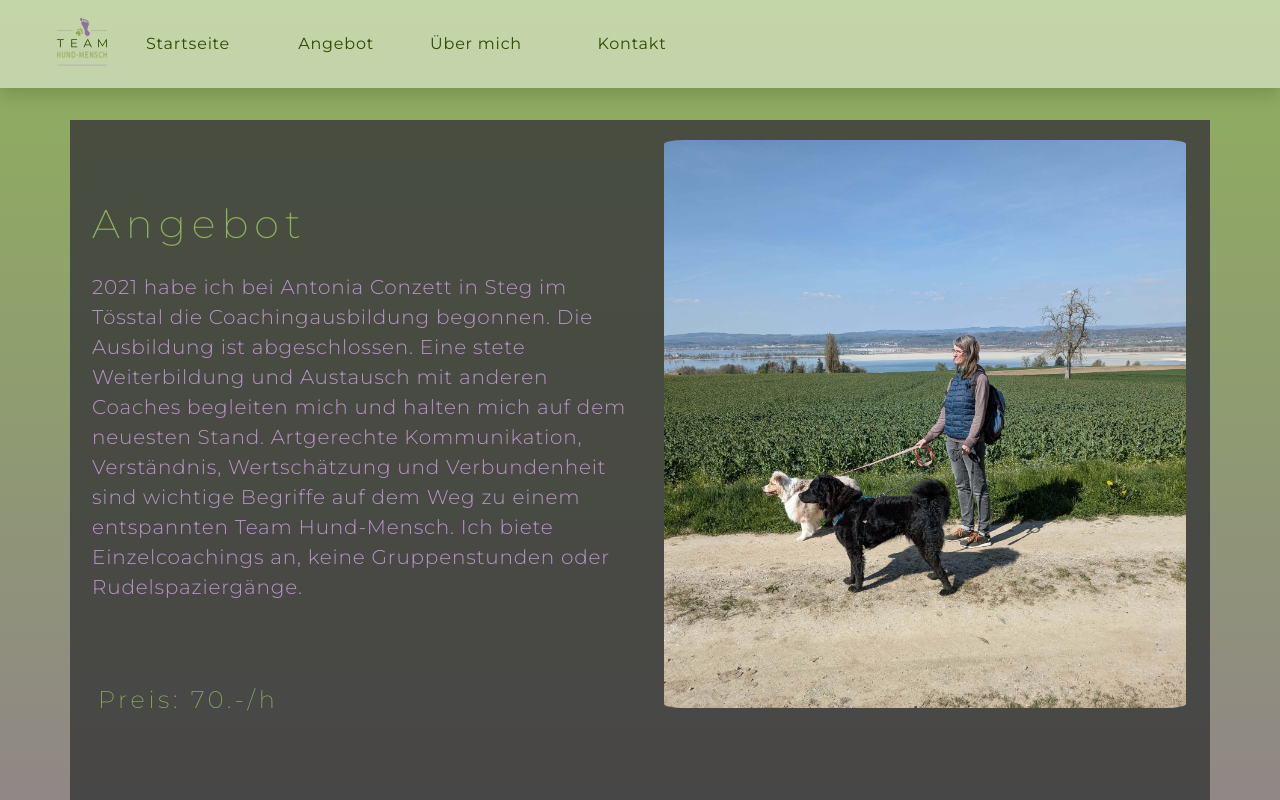
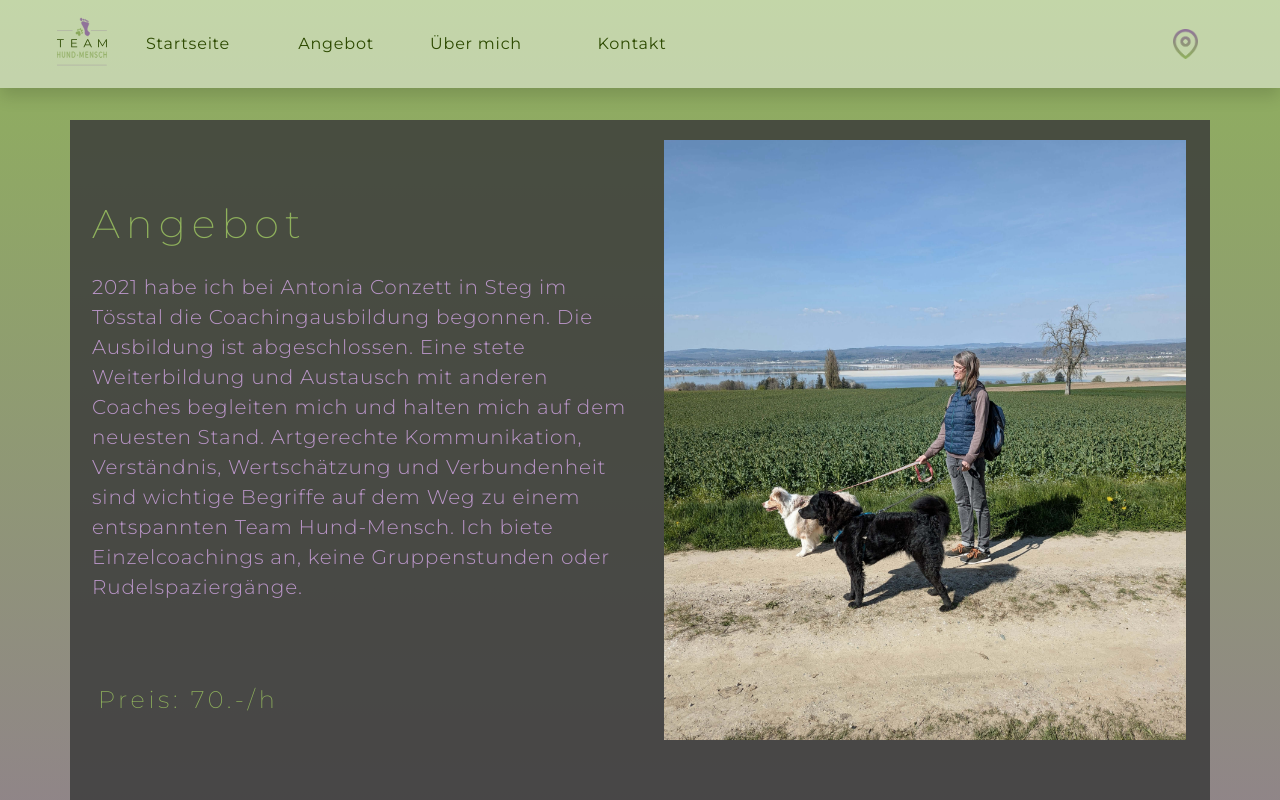
Before and after one commit to lunarpotato/website_dogcoach, a Next.js app: page /angebot in a window 1280 px wide. Shown: the top 800 px of the page. Built offline with nearby package versions, Linux system fonts and the light colour scheme.

Commit message:
layout adjustments contact und angebot page

```diff
--- a/app/angebot/page.tsx
+++ b/app/angebot/page.tsx
@@ -49,16 +49,17 @@ export default function Leistungen() {
             <img
               className="image"
               loading="lazy"
+              aria-placeholder="blur"
 
               style={{
-                minHeight: "200px",
+                minHeight: "150px",
                 maxHeight: "600px",
                 width: "100%",
                 objectFit: "cover",
-                paddingBottom: "1rem",
-                paddingTop: "1rem",
-                border: "1 px #bfd59e9c",
-                borderRadius: "1.25rem",
+                marginBottom: "1rem",
+                marginTop: "1rem",
+
+
               }}
               src="./img/spazieren_mit_see.jpg"
             />
--- a/app/components/Navbar/Navbar.tsx
+++ b/app/components/Navbar/Navbar.tsx
@@ -56,7 +56,16 @@ export default function Navbar() {
                   {contact}
                 </Link>
               </li>
+
             </ul>
+
+              <li className="justify-self-end" style={{ textDecoration:"none ", listStyle:"none"}}>
+                <a href="https://www.google.com/maps/place/8280+Kreuzlingen/@47.6405613,9.1317982,13z/data=!3m1!4b1!4m6!3m5!1s0x479af72e3a0ca66d:0xf2bbe4623eb9d6f2!8m2!3d47.6447397!4d9.1707858!16zL20vMDN6cWI3?entry=ttu&g_ep=EgoyMDI1MDYzMC4wIKXMDSoASAFQAw%3D%3D">
+                  <img
+                  height= "30em"
+                  src="../img/pin.png"
+                  alt="Maps"/> </a>
+              </li>
           </div>
           <Dropdown
             className="d-lg-none"
--- a/app/contact/page.tsx
+++ b/app/contact/page.tsx
@@ -64,7 +64,7 @@ export default function Kontakt() {
                      <a
                      href="mailto:teamhundmensch@gmail.com"
                      className="form-label"
-                     style={{ color: "#2D4A00", textDecoration: "none"}}
+                     style={{ color: "#2D4A00", textDecoration: "none", wordBreak: "break-word"}}
                     >   teamhundmensch@gmail.com  </a>
 
 
--- a/app/layout.tsx
+++ b/app/layout.tsx
@@ -67,11 +67,7 @@ export default function RootLayout({
                 alt="Mail"/> </a>
               </div>
           <div className="" style={{ paddingBottom: "2rem"}}>
-               <a href="https://www.google.com/maps/place/8280+Kreuzlingen/@47.6405613,9.1317982,13z/data=!3m1!4b1!4m6!3m5!1s0x479af72e3a0ca66d:0xf2bbe4623eb9d6f2!8m2!3d47.6447397!4d9.1707858!16zL20vMDN6cWI3?entry=ttu&g_ep=EgoyMDI1MDYzMC4wIKXMDSoASAFQAw%3D%3D">
-            <img
-                height= "30em"
-                src="../img/pin.png"
-                alt="Maps"/> </a>
+
           </div>
         </footer>
       </body>
```
